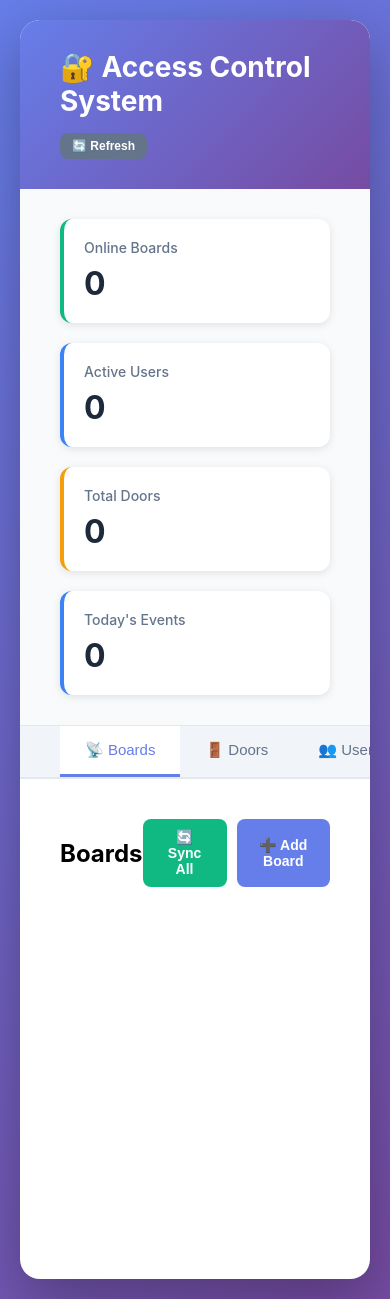
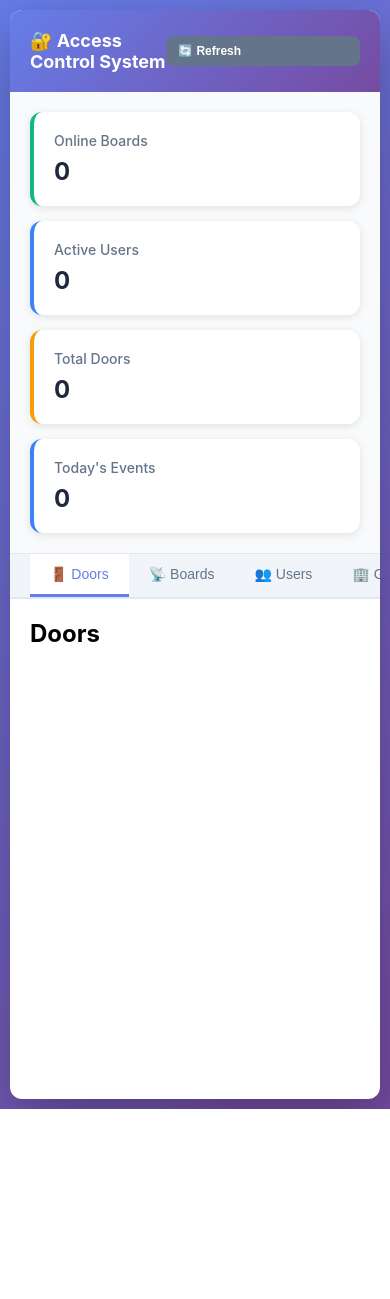
Before and after one commit to btzll1412/access-control-addon, a Flask app: page / in a window 390 px wide. After the commit the page ends 1109 px from the top, so only its background shows below. Run offline with Flask 3, Linux system fonts and the light colour scheme.

Commit message:
Update dashboard.html

```diff
--- a/access_control/app/templates/dashboard.html
+++ b/access_control/app/templates/dashboard.html
@@ -830,22 +830,68 @@
            RESPONSIVE
            ======================================== */
         @media (max-width: 768px) {
+            body {
+                padding: 10px;
+            }
+
+            .container {
+                border-radius: 12px;
+            }
+
+            .header {
+                padding: 20px;
+            }
+
+            .header h1 {
+                font-size: 20px;
+            }
+
+            .header-actions {
+                width: 100%;
+                justify-content: stretch;
+            }
+
+            .header-actions .btn {
+                flex: 1;
+            }
+
             .stats-bar {
                 grid-template-columns: 1fr;
+                padding: 20px;
+                gap: 15px;
+            }
+
+            .tabs {
+                padding: 0 20px;
+                overflow-x: auto;
+                -webkit-overflow-scrolling: touch;
+            }
+
+            .tab {
+                padding: 12px 20px;
+                font-size: 14px;
+            }
+
+            .tab-content {
+                padding: 20px;
             }
 
             .cards-grid {
                 grid-template-columns: 1fr;
             }
 
-            .header {
-                flex-direction: column;
-                gap: 15px;
-                align-items: flex-start;
-            }
-
-            .tabs {
-                overflow-x: scroll;
+            .table-container {
+                overflow-x: auto;
+                -webkit-overflow-scrolling: touch;
+            }
+
+            table {
+                font-size: 13px;
+            }
+
+            th, td {
+                padding: 10px 8px;
+                white-space: nowrap;
             }
 
             .emergency-board-info {
@@ -856,10 +902,92 @@
 
             .emergency-actions {
                 width: 100%;
+                flex-direction: column;
             }
 
             .emergency-actions .btn {
-                flex: 1;
+                width: 100%;
+                justify-content: center;
+            }
+
+            .card-actions {
+                flex-direction: column;
+            }
+
+            .card-actions .btn {
+                width: 100%;
+                justify-content: center;
+            }
+
+            .modal-content {
+                margin: 10px;
+                max-height: calc(100vh - 20px);
+            }
+
+            .modal-body {
+                padding: 20px;
+            }
+
+            .btn {
+                font-size: 13px;
+                padding: 10px 16px;
+                white-space: nowrap;
+            }
+
+            .btn-small {
+                font-size: 12px;
+                padding: 8px 12px;
+            }
+
+            /* Better button visibility on mobile */
+            .btn-primary {
+                box-shadow: 0 2px 8px rgba(102, 126, 234, 0.3);
+            }
+
+            .btn-success {
+                box-shadow: 0 2px 8px rgba(16, 185, 129, 0.3);
+            }
+
+            .btn-danger {
+                box-shadow: 0 2px 8px rgba(239, 68, 68, 0.3);
+            }
+
+            .btn-warning {
+                box-shadow: 0 2px 8px rgba(245, 158, 11, 0.3);
+            }
+
+            /* Toast notifications on mobile */
+            .toast {
+                bottom: 20px;
+                right: 20px;
+                left: 20px;
+                min-width: auto;
+            }
+        }
+
+        /* Extra small devices */
+        @media (max-width: 480px) {
+            .header h1 {
+                font-size: 18px;
+            }
+
+            .stat-card .stat-value {
+                font-size: 24px;
+            }
+
+            .modal-content {
+                max-width: 100%;
+                border-radius: 0;
+                height: 100vh;
+                max-height: 100vh;
+            }
+
+            table {
+                font-size: 12px;
+            }
+
+            th, td {
+                padding: 8px 6px;
             }
         }
     </style>
@@ -914,8 +1042,8 @@
 
         <!-- Tabs Navigation -->
         <div class="tabs">
-            <button class="tab active" onclick="showTab('boards')">📡 Boards</button>
-            <button class="tab" onclick="showTab('doors')">🚪 Doors</button>
+            <button class="tab active" onclick="showTab('doors')">🚪 Doors</button>
+            <button class="tab" onclick="showTab('boards')">📡 Boards</button>
             <button class="tab" onclick="showTab('users')">👥 Users</button>
             <button class="tab" onclick="showTab('groups')">🏢 Groups</button>
             <button class="tab" onclick="showTab('schedules')">📅 Schedules</button>
@@ -924,7 +1052,7 @@
         </div>
 
         <!-- Tab: Boards -->
-        <div id="tab-boards" class="tab-content active">
+        <div id="tab-boards" class="tab-content">
             <!-- Pending Boards Notification -->
             <div class="notification-banner" id="pendingBoardsNotification">
                 <div class="notification-content">
@@ -951,7 +1079,7 @@
         </div>
 
         <!-- Tab: Doors -->
-        <div id="tab-doors" class="tab-content">
+        <div id="tab-doors" class="tab-content active">
             <div style="display: flex; justify-content: space-between; align-items: center; margin-bottom: 20px;">
                 <h2>Doors</h2>
             </div>
@@ -1052,11 +1180,15 @@
 
         <!-- Tab: Access Logs -->
 <div id="tab-logs" class="tab-content">
-    <div style="display: flex; justify-content: space-between; align-items: center; margin-bottom: 20px;">
+    <div style="display: flex; justify-content: space-between; align-items: center; margin-bottom: 20px; flex-wrap: wrap; gap: 10px;">
         <h2>Access Logs</h2>
-        <div style="display: flex; gap: 10px;">
-            <button class="btn btn-secondary btn-small" onclick="clearLogFilters()">🔄 Clear Filters</button>
-            <button class="btn btn-secondary btn-small" onclick="loadLogs()">🔄 Refresh</button>
+        <div style="display: flex; gap: 10px; flex-wrap: wrap;">
+            <button class="btn btn-secondary btn-small" onclick="clearLogFilters()">
+                🔄 Clear Filters
+            </button>
+            <button class="btn btn-primary btn-small" onclick="loadLogs()">
+                🔄 Refresh Logs
+            </button>
         </div>
     </div>
 
@@ -1096,6 +1228,7 @@
                     <option value="">All Types</option>
                     <option value="card">Card</option>
                     <option value="pin">PIN</option>
+                    <option value="temp_code">Temp Code</option>
                     <option value="manual">Manual</option>
                     <option value="emergency">Emergency</option>
                 </select>
@@ -1148,6 +1281,7 @@
     <!-- Results Count -->
     <div style="margin-bottom: 15px; color: #64748b; font-size: 14px;">
         Showing <strong id="logsCount">0</strong> logs
+        <span id="logsLastRefresh" style="margin-left: 20px; font-style: italic;"></span>
     </div>
 
     <div class="table-container">
@@ -1531,11 +1665,11 @@
         // ==================== INITIALIZATION ====================
         document.addEventListener('DOMContentLoaded', function() {
             loadStats();
-            loadBoards();
+            loadDoors();  // ← Load doors instead of boards on startup
             loadPendingBoards();
             loadEmergencyStatus();
 
-            // Refresh data every 30 seconds
+            // Refresh data every 5 seconds
             setInterval(() => {
                 loadStats();
                 loadBoards();
@@ -1545,12 +1679,13 @@
                 // Reload current tab content
                 const activeTab = document.querySelector('.tab.active');
                 if (activeTab) {
-                    const tabName = activeTab.textContent.trim().split(' ')[1].toLowerCase();
-                    if (tabName === 'doors') loadDoors();
-                    if (tabName === 'users') loadUsers();
-                    if (tabName === 'groups') loadGroups();
-                    if (tabName === 'schedules') loadSchedules();
-                    if (tabName === 'logs') {
+                    const tabText = activeTab.textContent.trim();
+                    if (tabText.includes('Doors')) loadDoors();
+                    if (tabText.includes('Boards')) loadBoards();
+                    if (tabText.includes('Users')) loadUsers();
+                    if (tabText.includes('Groups')) loadGroups();
+                    if (tabText.includes('Schedules')) loadSchedules();
+                    if (tabText.includes('Logs')) {
                         loadLogFilterOptions();
                         loadLogs();
                     }
@@ -3369,23 +3504,36 @@ async function saveDoorSettings(event) {
                 if (data.success) {
                     const container = document.getElementById('logsList');
                     const countElement = document.getElementById('logsCount');
+                    const refreshElement = document.getElementById('logsLastRefresh');
 
                     countElement.textContent = data.logs.length;
+
+                    // Update last refresh time
+                    const now = new Date();
+                    refreshElement.textContent = `Last refreshed: ${now.toLocaleTimeString()}`;
 
                     if (data.logs.length === 0) {
                         container.innerHTML = '<tr><td colspan="7" style="text-align: center; color: #64748b; padding: 40px;">No logs match the current filters</td></tr>';
                         return;
                     }
 
-                    container.innerHTML = data.logs.map(log => `
+                    container.innerHTML = data.logs.map(log => {
+                        // Check if it's a temp code
+                        const isTempCode = log.temp_code_id || log.credential_type === 'temp_code';
+                        const displayName = isTempCode
+                            ? `🎫 ${log.temp_code_name || log.user_name}`
+                            : log.user_name || 'Unknown';
+
+                        return `
                             <tr>
                                 <td style="white-space: nowrap;">${log.timestamp}</td>
                                 <td>${log.board_name || 'N/A'}</td>
                                 <td>${log.door_name || 'N/A'}</td>
-                            <td><strong>${log.user_name || 'Unknown'}</strong></td>
+                                <td><strong>${displayName}</strong></td>
                                 <td>
                                     <strong>${log.credential || 'N/A'}</strong><br>
                                     <small style="color: #64748b;">(${log.credential_type || 'unknown'})</small>
+                                    ${isTempCode && log.temp_code_remaining ? `<br><small style="color: #10b981;">${log.temp_code_remaining}</small>` : ''}
                                 </td>
                                 <td style="text-align: center;">
                                     <span class="badge ${log.access_granted ? 'badge-success' : 'badge-danger'}">
@@ -3394,7 +3542,8 @@ async function saveDoorSettings(event) {
                                 </td>
                                 <td>${log.reason}</td>
                             </tr>
-                    `).join('');
+                        `;
+                    }).join('');
                 }
             } catch (error) {
                 console.error('Error loading logs:', error);
```
Lines whose indentation alone changed are shown as unchanged.
